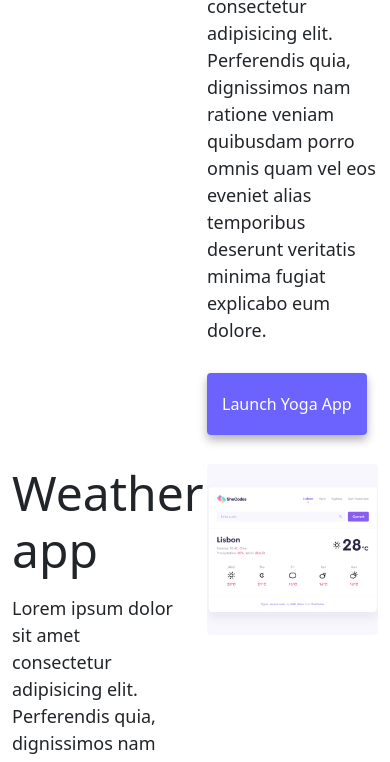
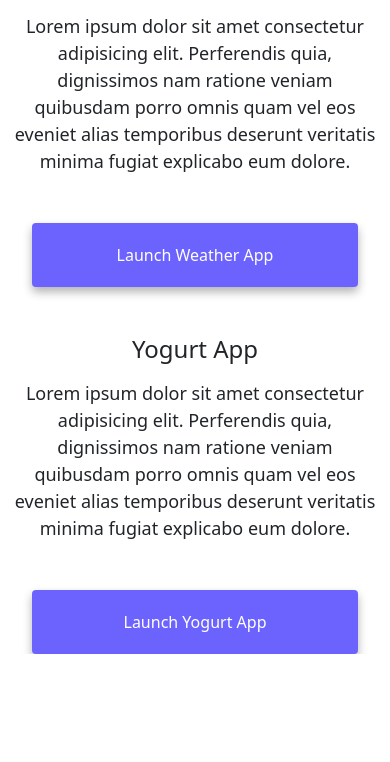
Before and after one commit to adobias7811/responsive-website-sample, a plain HTML site: page index.html in a window 390 px wide. Shown: the part 832-1594 px from the top of the page. After the commit the page ends 1486 px from the top, so only its background shows below. Drawn offline with nearby package versions, Linux system fonts and the light colour scheme.

Commit message:
Added Mobile Device Friendly CSS

```diff
--- a/index.html
+++ b/index.html
@@ -77,16 +77,16 @@
     </div>
     <div class="container">
       <div class="row">
-        <div class="col-6">
+        <div class="col-sm-6">
           <img
             src="/images/yoga.png"
             alt="Yoga Website Image"
-            class="img-fluid rounded"
+            class="img-fluid rounded d-none d-sm-block"
           />
         </div>
-        <div class="col-6">
-          <h2 class="mb-3">Yoga app</h2>
-          <p>
+        <div class="col-sm-6">
+          <h2 class="mb-3 project-name-header">Yoga app</h2>
+          <p class="project-decriptions-text">
             Lorem ipsum dolor sit amet consectetur adipisicing elit. Perferendis
             quia, dignissimos nam ratione veniam quibusdam porro omnis quam vel
             eos eveniet alias temporibus deserunt veritatis minima fugiat
@@ -95,7 +95,7 @@
           <div class="mt-5">
             <a
               href="#"
-              class="primary-link"
+              class="primary-link project-link"
               title="Link to Yoga Website Project"
               >Launch Yoga App
             </a>
@@ -103,39 +103,9 @@
         </div>
       </div>
       <div class="row mt-5">
-        <div class="col-6">
-          <h2 class="mb-3">Weather app</h2>
-          <p>
-            Lorem ipsum dolor sit amet consectetur adipisicing elit. Perferendis
-            quia, dignissimos nam ratione veniam quibusdam porro omnis quam vel
-            eos eveniet alias temporibus deserunt veritatis minima fugiat
-            explicabo eum dolore.
-          </p>
-          <div class="mt-5">
-            <a href="#" class="primary-link" title="Link to Weather App Project"
-              >Launch Weather App
-            </a>
-          </div>
-        </div>
-        <div class="col-6">
-          <img
-            src="/images/weather.png"
-            alt="Weather App Image"
-            class="img-fluid rounded"
-          />
-        </div>
-      </div>
-      <div class="row mt-5">
-        <div class="col-6">
-          <img
-            src="/images/yogurt.png"
-            alt="Yogurt Website Image"
-            class="img-fluid rounded"
-          />
-        </div>
-        <div class="col-6">
-          <h2 class="mb-3">Yogurt App</h2>
-          <p>
+        <div class="col-sm-6">
+          <h2 class="mb-3 project-name-header">Weather app</h2>
+          <p class="project-decriptions-text">
             Lorem ipsum dolor sit amet consectetur adipisicing elit. Perferendis
             quia, dignissimos nam ratione veniam quibusdam porro omnis quam vel
             eos eveniet alias temporibus deserunt veritatis minima fugiat
@@ -144,7 +114,40 @@
           <div class="mt-5">
             <a
               href="#"
-              class="primary-link"
+              class="primary-link project-link"
+              title="Link to Weather App Project"
+              >Launch Weather App
+            </a>
+          </div>
+        </div>
+        <div class="col-sm-6">
+          <img
+            src="/images/weather.png"
+            alt="Weather App Image"
+            class="img-fluid rounded d-none d-sm-block"
+          />
+        </div>
+      </div>
+      <div class="row mt-5">
+        <div class="col-sm-6">
+          <img
+            src="/images/yogurt.png"
+            alt="Yogurt Website Image"
+            class="img-fluid rounded d-none d-sm-block"
+          />
+        </div>
+        <div class="col-sm-6">
+          <h2 class="mb-3 project-name-header">Yogurt App</h2>
+          <p class="project-decriptions-text">
+            Lorem ipsum dolor sit amet consectetur adipisicing elit. Perferendis
+            quia, dignissimos nam ratione veniam quibusdam porro omnis quam vel
+            eos eveniet alias temporibus deserunt veritatis minima fugiat
+            explicabo eum dolore.
+          </p>
+          <div class="mt-5">
+            <a
+              href="#"
+              class="primary-link project-link"
               title="Link to Yogurt Website Project"
               >Launch Yogurt App
             </a>
--- a/src/styles.css
+++ b/src/styles.css
@@ -93,3 +93,29 @@ p {
 .email-link:hover {
   text-decoration: underline;
 }
+
+@media (max-width: 576px) {
+  h1 {
+    font-size: 48px;
+  }
+
+  h2 {
+    font-size: 32px;
+  }
+
+  h3 {
+    font-size: 18px;
+  }
+  .project-name-header {
+    text-align: center;
+    font-size: 24px;
+  }
+  p {
+    text-align: center;
+  }
+  .project-link {
+    display: block;
+    text-align: center;
+    margin: 0 20px;
+  }
+}
```
Also changed, not shown: about.html (+3 -3 lines).
